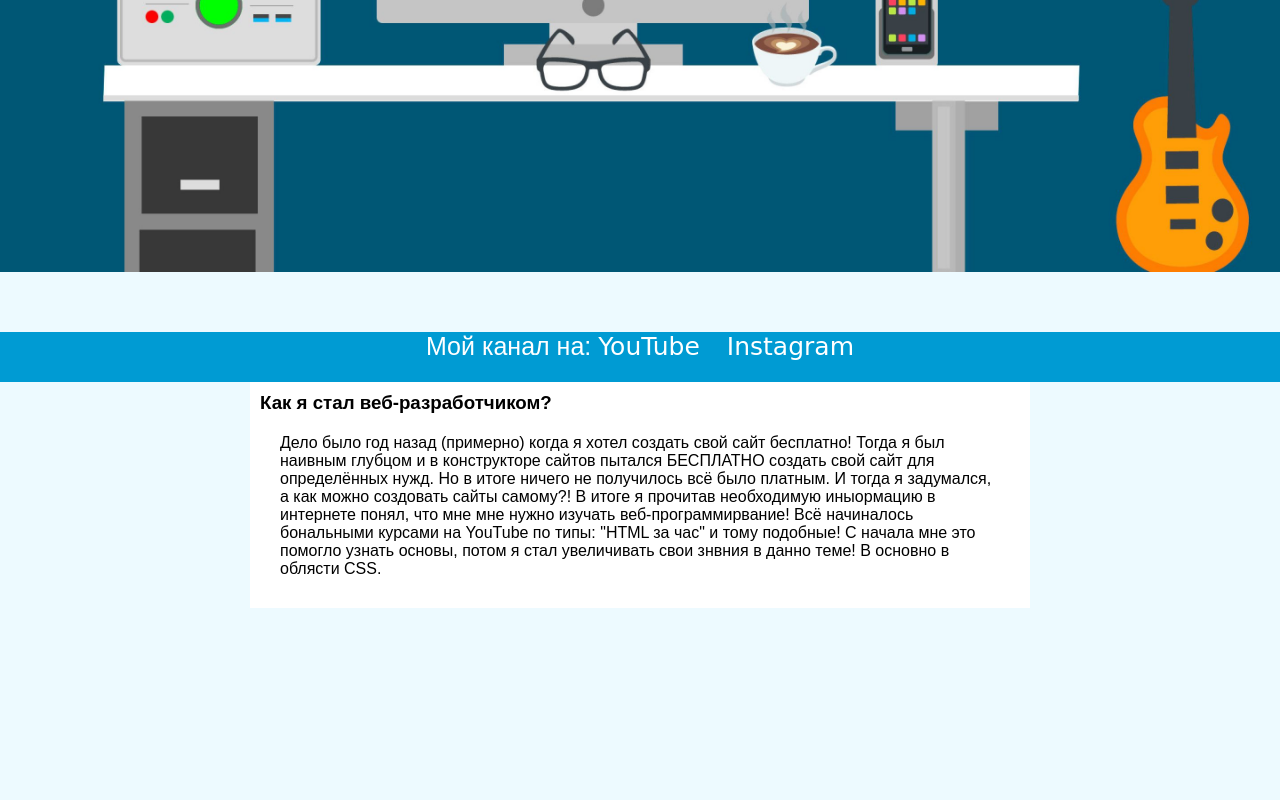
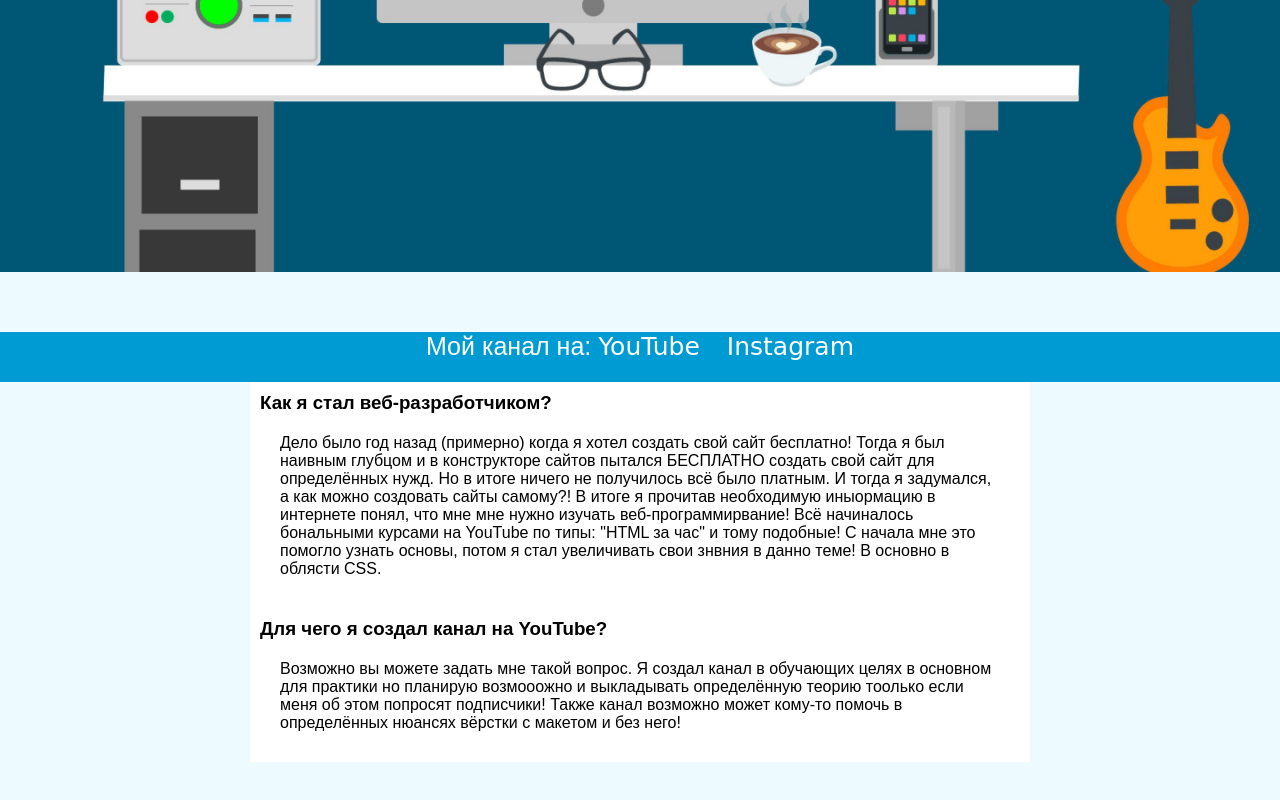
Before and after one commit to webazofficial/info, a plain HTML site: page index.html in a window 1280 px wide. Shown: the part 588-1388 px from the top of the page. Drawn offline with Linux system fonts and the light colour scheme; a web font is replaced by a local one.

Commit message:
Add files via upload

```diff
--- a/index.html
+++ b/index.html
@@ -6,6 +6,7 @@
 	<link rel="stylesheet" href="css/index.css">
 	<link rel="preconnect" href="https://fonts.gstatic.com">
 	<link href="https://fonts.googleapis.com/css2?family=Reggae+One&display=swap" rel="stylesheet">
+	 <link rel="shortcut icon" href="img/logo_webaz.jpg" type="image/png">
 	<title>Привет от Webaz</title>
 </head>
 <body>
@@ -26,6 +27,10 @@
 			<h3>Как я стал веб-разработчиком?</h3>
 			<p>Дело было год назад (примерно) когда я хотел создать свой сайт бесплатно! Тогда я был наивным глубцом и в конструкторе сайтов пытался БЕСПЛАТНО создать свой сайт для определённых нужд. Но в итоге ничего не получилось всё было платным. И тогда я задумался, а как можно создовать сайты самому?! В итоге я прочитав необходимую иныормацию в интернете понял, что мне мне нужно изучать веб-программирвание! Всё начиналось бональными курсами на YouTube по типы: "HTML за час" и тому подобные! С начала мне это помогло узнать основы, потом я стал увеличивать свои знвния в данно теме! В основно в облясти CSS.</p>
 		</article>
+		<article>
+			<h3>Для чего я создал канал на YouTube?</h3>
+			<p>Возможно вы можете задать мне такой вопрос. Я создал канал в обучающих целях в основном для практики но планирую возмооожно и выкладывать определённую теорию тоолько если меня об этом попросят подписчики! Также канал возможно может кому-то помочь в определённых нюансях вёрстки с макетом и без него!</p>
+		</article>
 	</section>
 </body>
 </html>
```
Also changed, not shown: img/logo_webaz.jpg (added).
